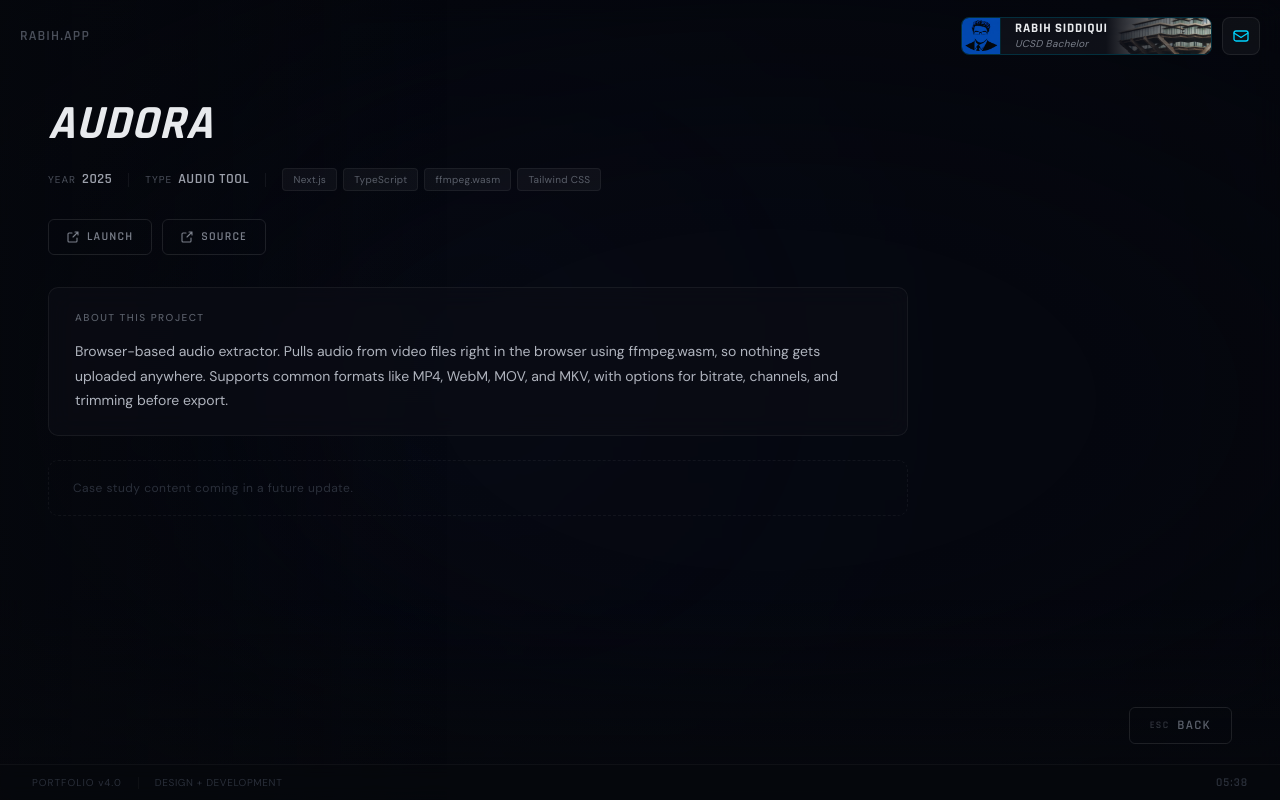
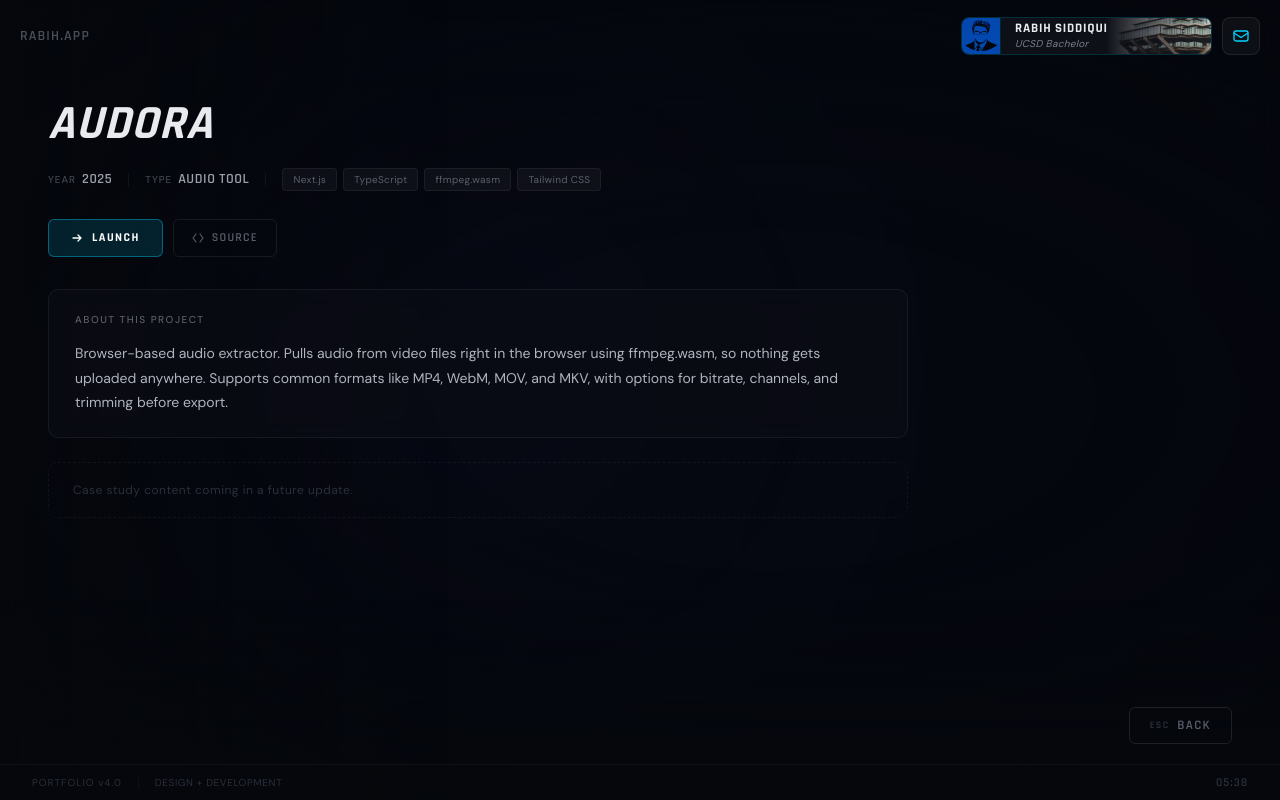
Before and after one commit to rabihzsiddiqui/rabihs-redesigned-portfolio, a Next.js app: page /projects/audora in a window 1280 px wide. Built offline with nearby package versions, Linux system fonts and the light colour scheme.

Commit message:
Style LAUNCH button with per-project accent color on detail page
LAUNCH gets a filled accent-tinted background and glow on hover.
Secondary buttons (SOURCE, SLIDES) stay neutral with a subtle border.

```diff
--- a/components/projects/ActionLink.tsx
+++ b/components/projects/ActionLink.tsx
@@ -1,7 +1,4 @@
 "use client";
-
-// components/projects/ActionLink.tsx
-// External link button with accent-color hover — used on project detail pages.
 
 interface ActionLinkProps {
   href: string;
@@ -10,6 +7,52 @@ interface ActionLinkProps {
 }
 
 export default function ActionLink({ href, label, accent }: ActionLinkProps) {
+  const isPrimary = label === "LAUNCH";
+
+  if (isPrimary) {
+    return (
+      <a
+        href={href}
+        target="_blank"
+        rel="noopener noreferrer"
+        style={{
+          fontFamily: "var(--font-rajdhani)",
+          fontWeight: 700,
+          fontSize: 12,
+          letterSpacing: "0.12em",
+          color: "#fff",
+          background: `${accent}22`,
+          border: `1px solid ${accent}60`,
+          borderRadius: 6,
+          padding: "9px 22px",
+          textDecoration: "none",
+          display: "inline-flex",
+          alignItems: "center",
+          gap: 9,
+          transition: "background 0.2s ease, border-color 0.2s ease, box-shadow 0.2s ease, transform 0.15s ease",
+        }}
+        onMouseEnter={(e) => {
+          e.currentTarget.style.background = `${accent}40`;
+          e.currentTarget.style.borderColor = accent;
+          e.currentTarget.style.boxShadow = `0 0 18px ${accent}30`;
+          e.currentTarget.style.transform = "translateY(-1px)";
+        }}
+        onMouseLeave={(e) => {
+          e.currentTarget.style.background = `${accent}22`;
+          e.currentTarget.style.borderColor = `${accent}60`;
+          e.currentTarget.style.boxShadow = "none";
+          e.currentTarget.style.transform = "translateY(0)";
+        }}
+      >
+        {/* Arrow-right icon */}
+        <svg width="12" height="12" viewBox="0 0 12 12" fill="none" aria-hidden="true">
+          <path d="M2 6h8M7 3l3 3-3 3" stroke="currentColor" strokeWidth="1.3" strokeLinecap="round" strokeLinejoin="round" />
+        </svg>
+        {label}
+      </a>
+    );
+  }
+
   return (
     <a
       href={href}
@@ -20,11 +63,11 @@ export default function ActionLink({ href, label, accent }: ActionLinkProps) {
         fontWeight: 600,
         fontSize: 12,
         letterSpacing: "0.1em",
-        color: "#7a7f8a",
+        color: "#5a5f6a",
         background: "none",
-        border: "1px solid rgba(255,255,255,0.1)",
+        border: "1px solid rgba(255,255,255,0.08)",
         borderRadius: 6,
-        padding: "8px 18px",
+        padding: "9px 18px",
         textDecoration: "none",
         display: "inline-flex",
         alignItems: "center",
@@ -32,28 +75,17 @@ export default function ActionLink({ href, label, accent }: ActionLinkProps) {
         transition: "color 0.2s ease, border-color 0.2s ease",
       }}
       onMouseEnter={(e) => {
-        e.currentTarget.style.color = accent;
-        e.currentTarget.style.borderColor = `${accent}40`;
+        e.currentTarget.style.color = "#9ca0ab";
+        e.currentTarget.style.borderColor = "rgba(255,255,255,0.18)";
       }}
       onMouseLeave={(e) => {
-        e.currentTarget.style.color = "#7a7f8a";
-        e.currentTarget.style.borderColor = "rgba(255,255,255,0.1)";
+        e.currentTarget.style.color = "#5a5f6a";
+        e.currentTarget.style.borderColor = "rgba(255,255,255,0.08)";
       }}
     >
+      {/* Code brackets icon */}
       <svg width="12" height="12" viewBox="0 0 12 12" fill="none" aria-hidden="true">
-        <path
-          d="M5 2H2a1 1 0 00-1 1v7a1 1 0 001 1h7a1 1 0 001-1V7"
-          stroke="currentColor"
-          strokeWidth="1.1"
-          strokeLinecap="round"
-        />
-        <path
-          d="M8 1h3v3M11 1L6 6"
-          stroke="currentColor"
-          strokeWidth="1.1"
-          strokeLinecap="round"
-          strokeLinejoin="round"
-        />
+        <path d="M4 2L1 6l3 4M8 2l3 4-3 4" stroke="currentColor" strokeWidth="1.1" strokeLinecap="round" strokeLinejoin="round" />
       </svg>
       {label}
     </a>
```
